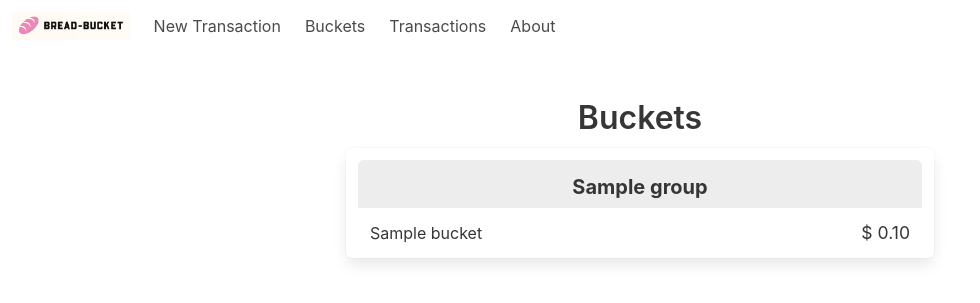
After one commit to cmeury/bread-bucket, a Flask app: page /buckets in a window 1280 px wide. The commit adds this page. Shown: the top 303 px of the page, without its empty margins (0-980 px from the left). Run offline with Flask 2, Linux system fonts and the light colour scheme; a user stored in the database is signed in; tables that the repository leaves empty hold one stand-in row (values such as "Sample post"); style sheets or scripts are compiled from the project's sources.

Commit message:
Implemented basic Buckets page

```diff
--- a/app/models.py
+++ b/app/models.py
@@ -62,6 +62,29 @@ class Transaction(db.Model):
     def __repr__(self):
         return '<Transaction %r>' % self.id
 
+class BucketGroup(db.Model):
+    __tablename__ = 'bucket_group'
+    id = Column(Integer, primary_key=True)
+    name = Column(Text)
+    ranking = Column(Text)
+    bucket = relationship('Bucket', backref='bucket_group', lazy=True)
+
+    @staticmethod
+    def get_all_buckets(session):
+        return (session.query(BucketGroup, Bucket)
+                .where(BucketGroup.id==Bucket.group_id and Bucket.kicked==0)
+                .order_by(BucketGroup.ranking, Bucket.ranking)
+                .all())
+
+class Bucket(db.Model):
+    __tablename__ = 'bucket'
+    id = Column(Integer, primary_key=True)
+    name = Column(Text)
+    balance = Column(Integer)
+    kicked = Column(Integer)
+    ranking = Column(Text)
+    group_id = Column(Integer, ForeignKey('bucket_group.id'), nullable=False)
+
 class User():
     authenticated = False
     id = None
--- /dev/null
+++ b/app/templates/buckets.html
@@ -0,0 +1,23 @@
+{% extends "layout.html" %}
+
+{% block title %}Buckets{% endblock %}
+
+{% block content %}
+  <section id="buckets" class="section">
+    <div class="container">
+      <h1 class="title has-text-centered">Buckets</h1>
+      {% for bucket_group in bucket_groups %}
+      <div class="columns">
+      <nav class="panel column is-half is-offset-one-quarter">
+        <p class="panel-heading has-text-centered pb-2 mb-3">{{ bucket_group.name }}</p>
+        {% for bucket in bucket_groups[bucket_group] %}
+        <p class="panel-block columns pt-0 pb-0 bucket">
+          <span class="column auto">{{ bucket.name }}</span>
+          <span class="column auto has-text-right bucket-amount {{ "overspent" if bucket.balance < 0}}">{{ (bucket.balance / 100) | currency_format }}</span>
+        </p>
+        {% endfor %}
+      </nav>
+      </div>
+      {% endfor %}
+  </section>
+{% endblock %}
--- a/app/templates/navbar.html
+++ b/app/templates/navbar.html
@@ -5,6 +5,7 @@
       <img src="{{ url_for('static', filename='breadbucket.png') }}" height="40">
     </a>
     <a role="button" class="navbar-burger" aria-label="menu" aria-expanded="false" data-target="navigation-bar">
+      <span aria-hidden="true"></span>
       <span aria-hidden="true"></span>
       <span aria-hidden="true"></span>
       <span aria-hidden="true"></span>
@@ -17,7 +18,9 @@
       <a class="navbar-item" href="/transaction">
         New Transaction
       </a>
-
+      <a class="navbar-item" href="/buckets">
+        Buckets
+      </a>
       <a class="navbar-item" href="/transactions">
         Transactions
       </a>
--- a/app/views.py
+++ b/app/views.py
@@ -4,10 +4,11 @@ from flask_limiter import Limiter
 from flask_limiter.util import get_remote_address
 from sqlalchemy import exc
 from werkzeug.security import check_password_hash, generate_password_hash
+import json
 
 from app import db, login_manager
 from app.forms import TransactionEntryForm, LoginForm
-from app.models import Transaction, Account, User
+from app.models import Transaction, Account, BucketGroup, User
 
 DEFAULT_LIMIT = 10
 
@@ -123,6 +124,19 @@ def new_transaction():
 def transaction_success():
     return render_template('transaction-success.html')
 
+@views.route('/buckets', methods=['GET'])
+@login_required
+@limiter.limit("10/minute")
+def get_buckets():
+    grouped = {}
+    buckets = BucketGroup.get_all_buckets(db.session)
+    for (bucket_group, bucket) in buckets:
+        if bucket_group not in grouped:
+            grouped[bucket_group] = []
+        grouped[bucket_group].append(bucket)
+
+    return render_template('buckets.html', bucket_groups=grouped)
+
 @views.route('/transactions/memos/<memotext>', methods=['GET'])
 @login_required
 @limiter.limit("100/minute")
--- /dev/null
+++ b/sass/buckets.scss
@@ -0,0 +1,10 @@
+#buckets {
+  .bucket {
+    .bucket-amount {
+      font-size: 1.1em;
+      &.overspent {
+        color: $bread-bucket-debit;
+      }
+    }
+  }
+}
--- a/sass/mystyles.scss
+++ b/sass/mystyles.scss
@@ -34,7 +34,10 @@ $table-striped-row-even-hover-background-color: $tan;
 }
 
 $bread-bucket-pink: #ed88b2;
+$bread-bucket-credit: #48c78e;
+$bread-bucket-debit: #f14668;
 
 @import "./add-transaction.scss";
 @import "./transactions.scss";
+@import "./buckets.scss";
 @import "../node_modules/bulma/bulma.sass";
--- a/sass/transactions.scss
+++ b/sass/transactions.scss
@@ -62,10 +62,10 @@
           }
           td[data-label="Amount"] {
             &.outflow {
-              color: #f14668;
+              color: $bread-bucket-debit;
             }
             &.inflow {
-              color: #48c78e;
+              color: $bread-bucket-credit;;
             }
             grid-area: right;
             text-align: right;
```
